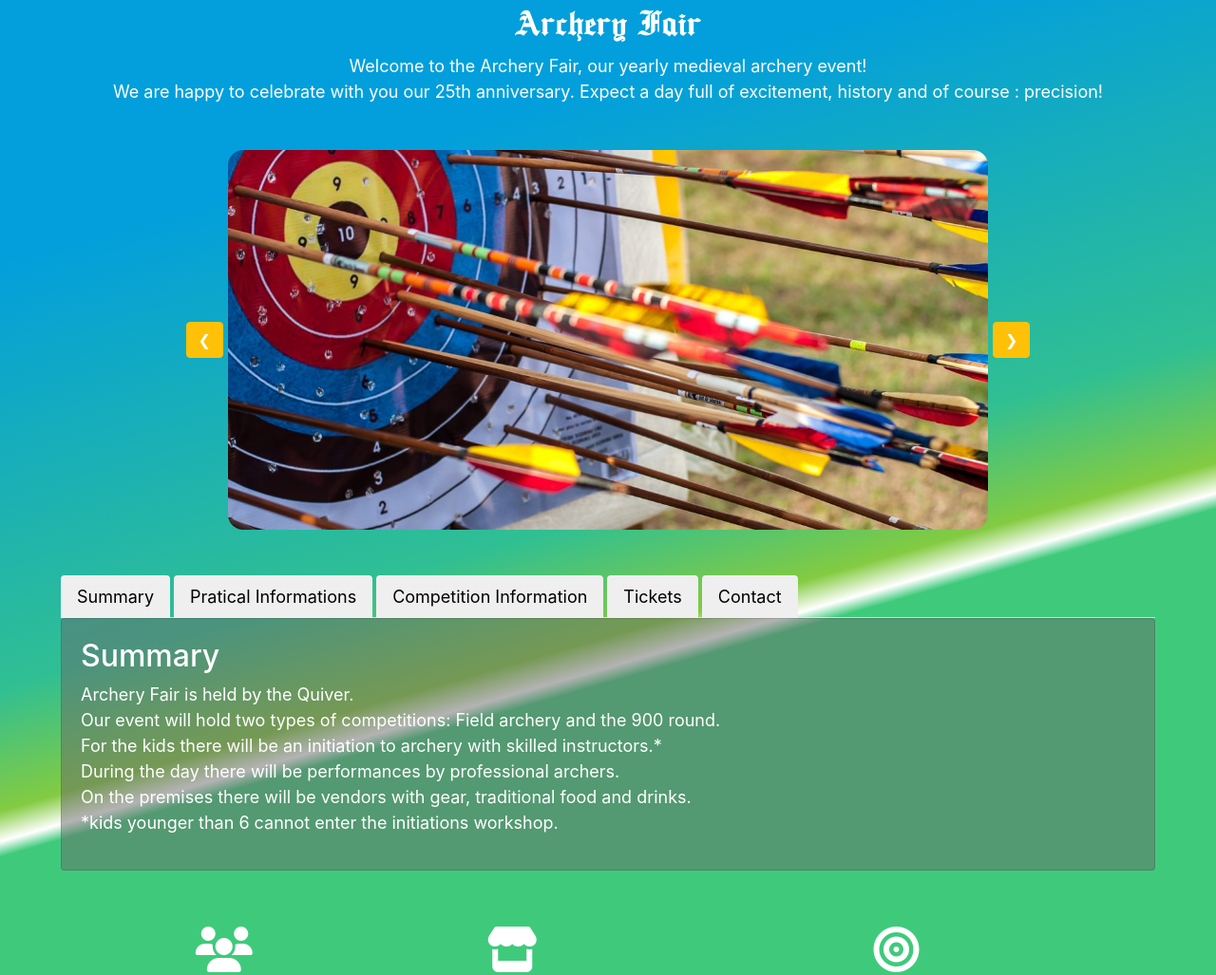
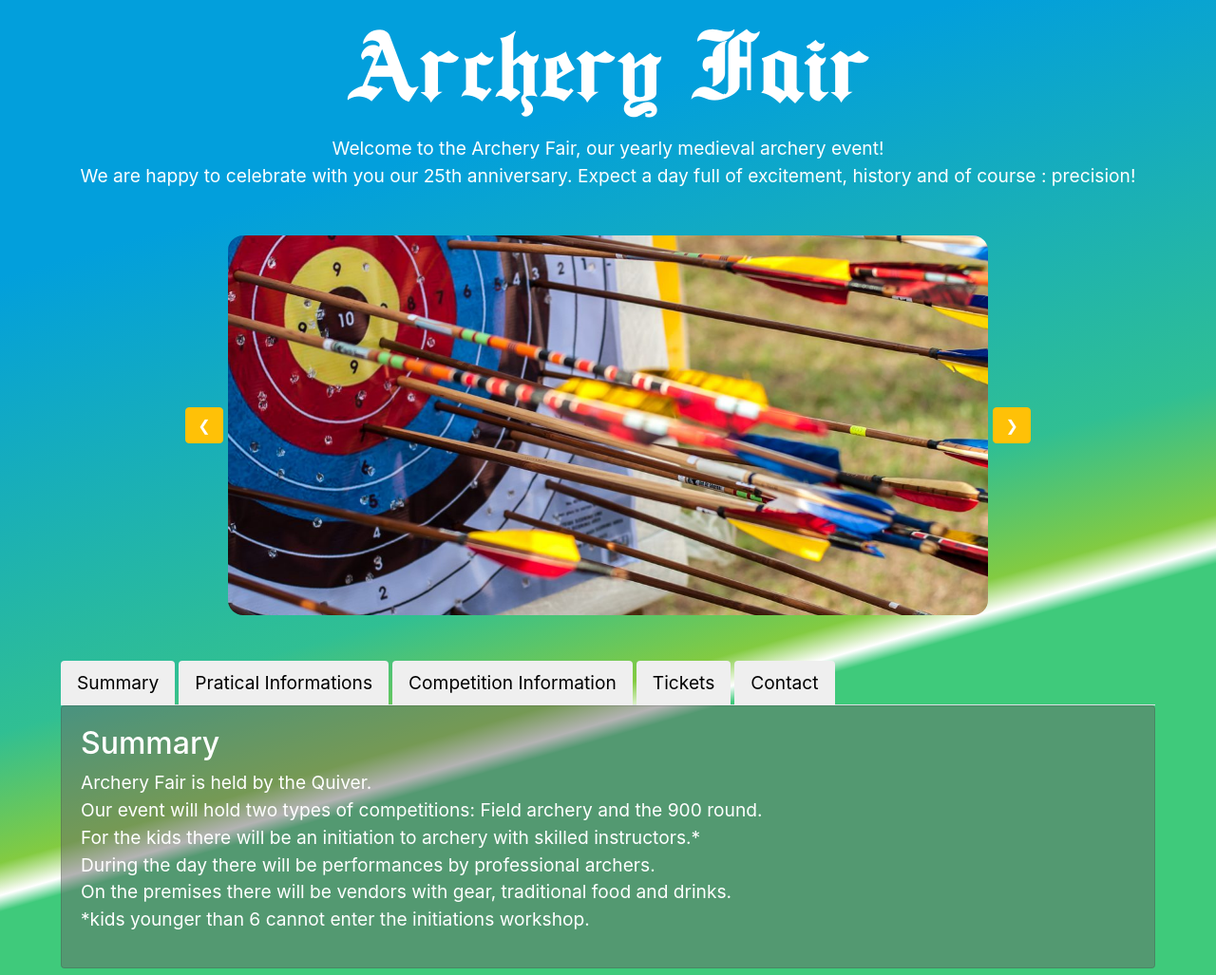
Before and after one commit to MonoraxXiV/interactive-page-challenge, a plain HTML site: page index.html in a window 1280 px wide. Shown: the top 1027 px of the page at 95% size. Drawn offline with nearby package versions, Linux system fonts and the light colour scheme.

Commit message:
Correcting rem fontsize

```diff
--- a/style.css
+++ b/style.css
@@ -18,6 +18,7 @@
 
 h1 {
     font-family: "Ancien Medium";
+    font-size: 7rem;
 }
 body {
     width: 90%;
@@ -25,7 +26,7 @@ body {
     background: rgb(63, 202, 123);
     background: linear-gradient(344deg, rgba(63, 202, 123, 1) 44%, rgba(255, 255, 255, 1) 45%, rgba(131, 203, 65, 1) 47%, rgba(48, 191, 147, 1) 55%, rgba(2, 159, 220, 1) 83%);
     color: white;
-    font-size: 18px;
+    font-size: 1.2rem;
 }
 
 
```
